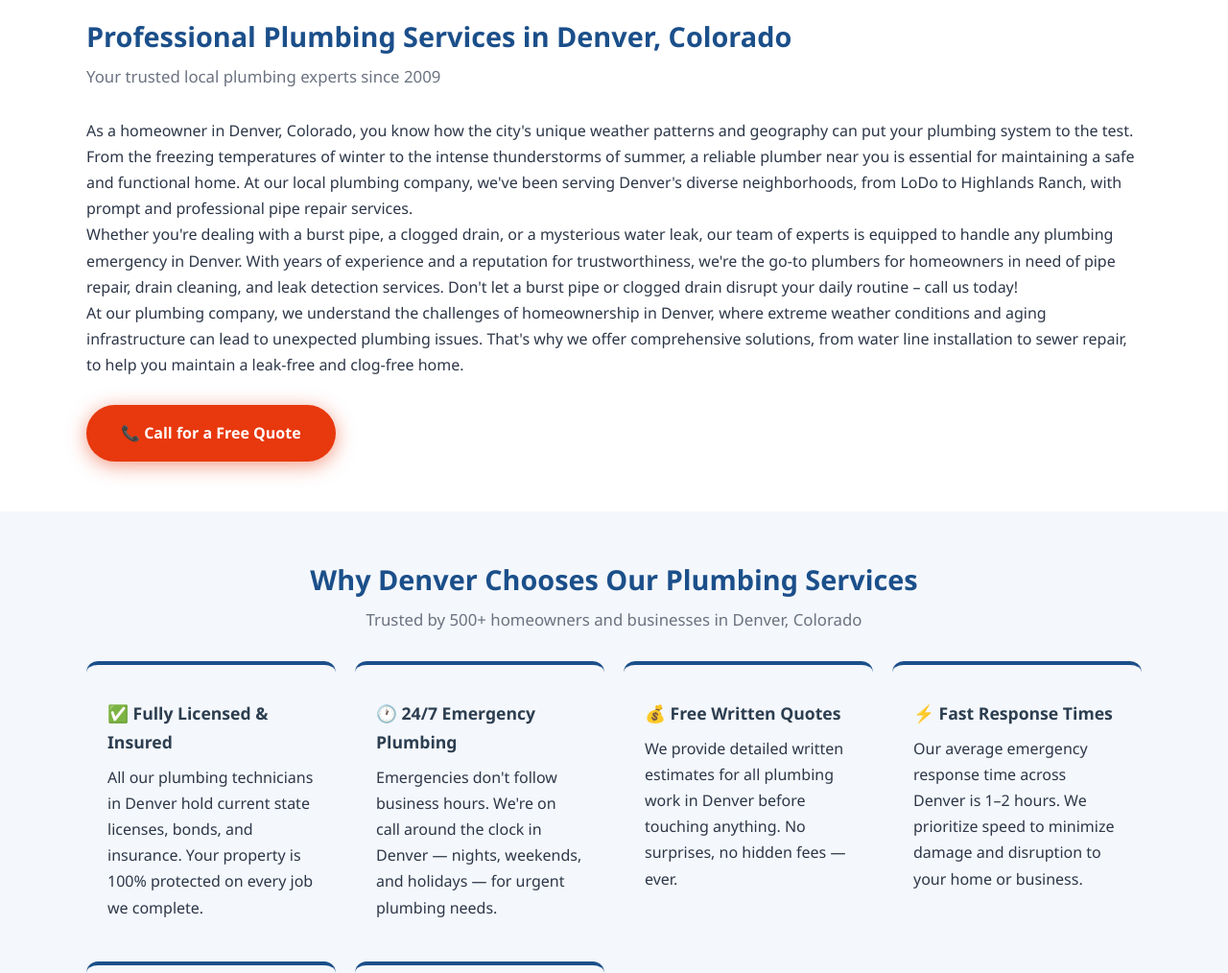
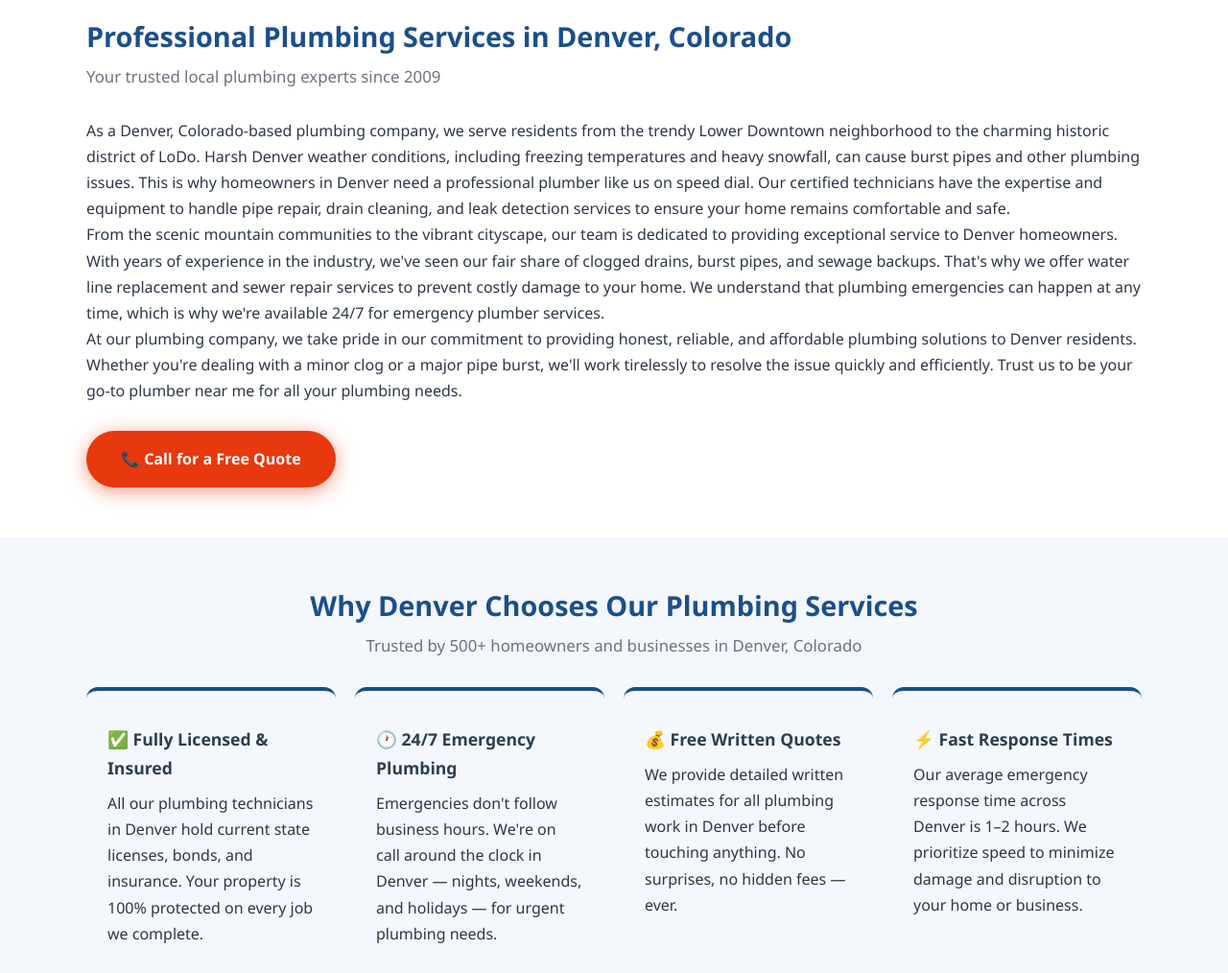
Before and after one commit to leadsmartaffiliate/plumbing-repair-denver-co, a plain HTML site: page index.html in a window 1280 px wide. Shown: the part 580-1594 px from the top of the page at 96% size. Drawn offline with Linux system fonts and the light colour scheme.

Commit message:
Update index.html

```diff
--- a/index.html
+++ b/index.html
@@ -190,9 +190,9 @@ footer{background:var(--dark);color:#c9d1e0;padding:40px 20px 20px}
   <div class="section-inner">
     <h2 id="intro-heading">Professional Plumbing Services in Denver, Colorado</h2>
     <p class="section-sub">Your trusted local plumbing experts since 2009</p>
-    <p>As a homeowner in Denver, Colorado, you know how the city's unique weather patterns and geography can put your plumbing system to the test. From the freezing temperatures of winter to the intense thunderstorms of summer, a reliable plumber near you is essential for maintaining a safe and functional home. At our local plumbing company, we've been serving Denver's diverse neighborhoods, from LoDo to Highlands Ranch, with prompt and professional pipe repair services.</p>
-<p>Whether you're dealing with a burst pipe, a clogged drain, or a mysterious water leak, our team of experts is equipped to handle any plumbing emergency in Denver. With years of experience and a reputation for trustworthiness, we're the go-to plumbers for homeowners in need of pipe repair, drain cleaning, and leak detection services. Don't let a burst pipe or clogged drain disrupt your daily routine – call us today!</p>
-<p>At our plumbing company, we understand the challenges of homeownership in Denver, where extreme weather conditions and aging infrastructure can lead to unexpected plumbing issues. That's why we offer comprehensive solutions, from water line installation to sewer repair, to help you maintain a leak-free and clog-free home.</p>
+    <p>As a Denver, Colorado-based plumbing company, we serve residents from the trendy Lower Downtown neighborhood to the charming historic district of LoDo. Harsh Denver weather conditions, including freezing temperatures and heavy snowfall, can cause burst pipes and other plumbing issues. This is why homeowners in Denver need a professional plumber like us on speed dial. Our certified technicians have the expertise and equipment to handle pipe repair, drain cleaning, and leak detection services to ensure your home remains comfortable and safe.</p>
+<p>From the scenic mountain communities to the vibrant cityscape, our team is dedicated to providing exceptional service to Denver homeowners. With years of experience in the industry, we've seen our fair share of clogged drains, burst pipes, and sewage backups. That's why we offer water line replacement and sewer repair services to prevent costly damage to your home. We understand that plumbing emergencies can happen at any time, which is why we're available 24/7 for emergency plumber services.</p>
+<p>At our plumbing company, we take pride in our commitment to providing honest, reliable, and affordable plumbing solutions to Denver residents. Whether you're dealing with a minor clog or a major pipe burst, we'll work tirelessly to resolve the issue quickly and efficiently. Trust us to be your go-to plumber near me for all your plumbing needs.</p>
     <br>
     <a href="tel:PHONE_NUMBER" class="btn-call" style="font-size:1em"
        aria-label="Call for free Plumbing quote in Denver">📞 Call for a Free Quote</a>
@@ -361,8 +361,8 @@ footer{background:var(--dark);color:#c9d1e0;padding:40px 20px 20px}
   <div class="section-inner">
     <h2 id="areas-heading">Plumbing Service Areas in Denver, Colorado</h2>
     <p class="section-sub">We cover all neighborhoods and surrounding communities</p>
-    <p>Denver's semi-arid climate may be ideal for outdoor enthusiasts, but it also presents unique challenges for plumbing systems. With temperatures dropping to sub-zero levels in winter, pipes are more susceptible to damage, and water lines may freeze if not properly insulated. Furthermore, Denver's high water table and aging infrastructure can lead to sewer line problems, making it essential to have a reliable plumber on call.</p>
-<p>From historic homes in Capitol Hill to modern developments in Stapleton, every property in Denver has its own set of plumbing challenges. That's why our team at the local plumbing company offers specialized services tailored to the city's distinct neighborhoods and building types.</p>
+    <p>Denver's unique geography and climate pose significant plumbing challenges for homeowners. The high altitude and low humidity can cause pipes to freeze and burst, leading to costly repairs and property damage. Additionally, the city's older homes often feature galvanized pipes that can corrode and fail, requiring sewer repair services. Our experienced plumbers are well-versed in addressing these issues and can provide customized solutions for your specific plumbing needs.</p>
+<p>From the historic homes in Capitol Hill to the new developments in Stapleton, our team has worked with a wide range of properties and plumbing systems. We understand the unique characteristics of Denver's plumbing infrastructure and can provide expert guidance on pipe repair, water line replacement, and drain cleaning services. Whether you're dealing with a minor leak or a major sewage backup, we're here to help.</p>
     <div class="area-grid" role="list" aria-label="Denver service areas">
       <a class="area-tag" role="listitem" href="/plumbing-repair-downtown/" aria-label="Plumbing in Downtown, CO">Downtown</a>
       <a class="area-tag" role="listitem" href="/plumbing-repair-lodo/" aria-label="Plumbing in LoDo, CO">LoDo</a>
```
